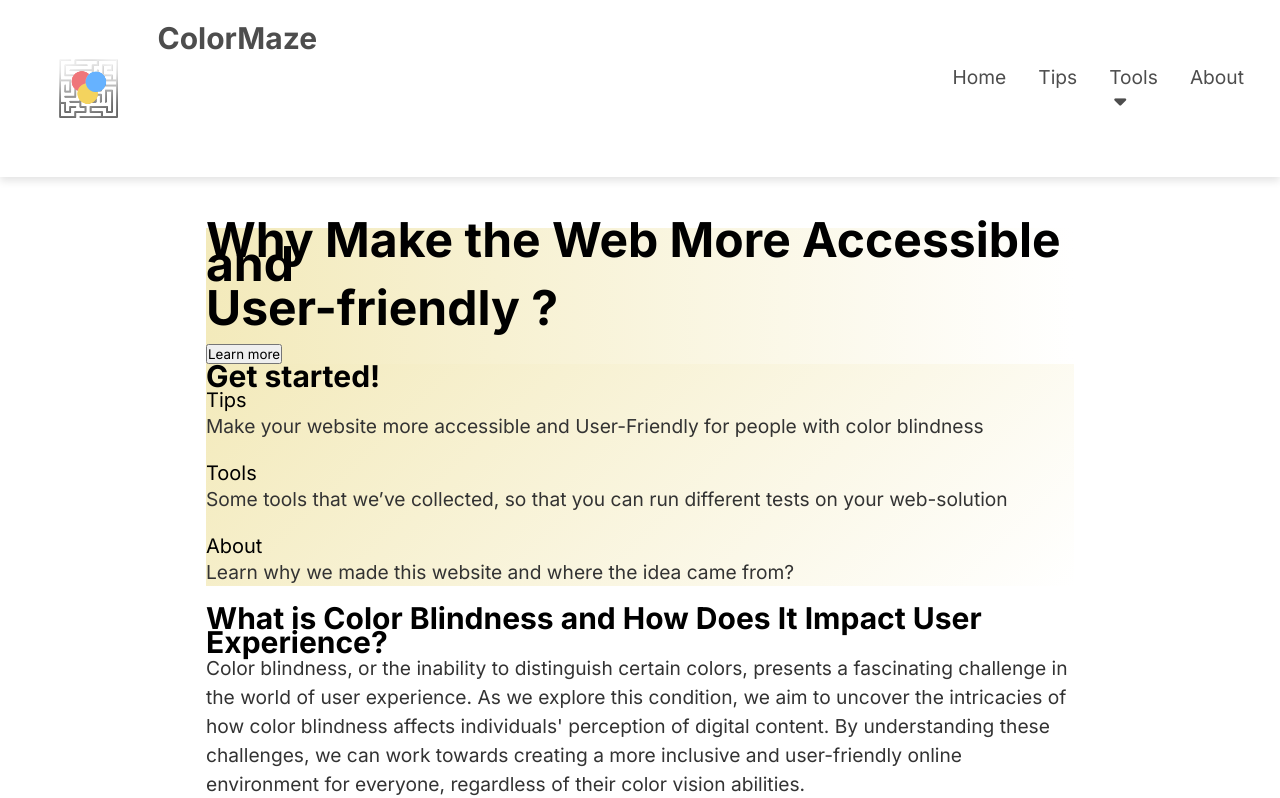
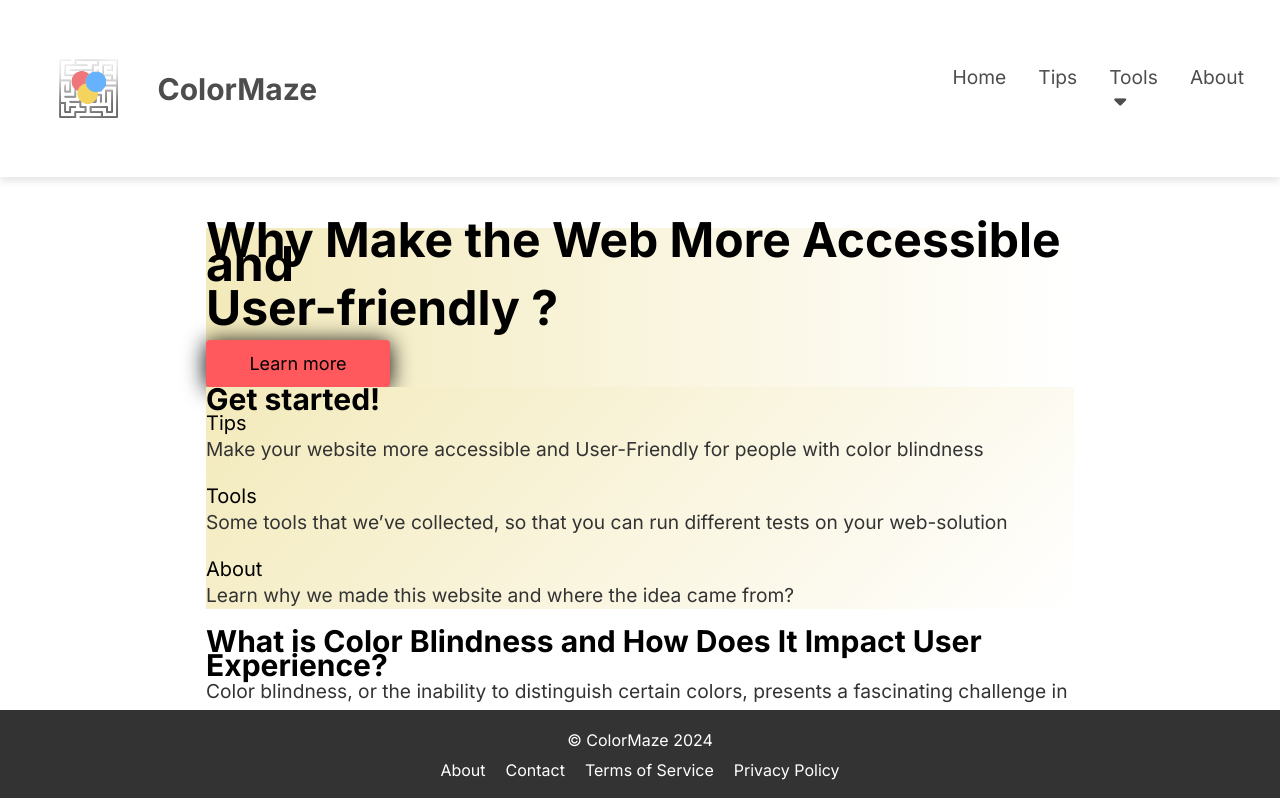
Before and after one commit to KetrinV/colorblind-people-app, a Nuxt app: page / in a window 1280 px wide. Shown: the top 798 px of the page. Built offline with nearby package versions, Linux system fonts and the light colour scheme.

Commit message:
sticky footer, adjusted navigation bar learn more button

```diff
--- a/assets/css/main.css
+++ b/assets/css/main.css
@@ -22,16 +22,15 @@ body {
   }
 
   .navbar {
-    background-color: #FFFFFF;
     display: flex;
     flex-direction: row;
     justify-content: space-between;
     align-items: center;
-    padding: 1rem;
     color: #4D4D4D;
     position: fixed;
     width: 100%;
     top: 0;
+    background-color: #FFFFFF;
     box-shadow: 0px 4px 8px 0px rgba(0, 0, 0, 0.11);
   }
 
@@ -40,7 +39,9 @@ body {
     text-decoration: none;
     font-size: 1.25rem;
     display: flex;
+    align-items: center;
   }
+
 
   .menu ul {
     list-style: none;
@@ -52,6 +53,7 @@ body {
   .menu li {
     margin: 0 1rem;
   }
+
   .menu a {
     color: #4D4D4D;
     text-decoration: none;
@@ -170,6 +172,9 @@ body {
     background-color: #333;
     color: #fff;
     padding: 20px;
+    position: fixed;
+    bottom: 0;
+    width: 100%;
     text-align: center;
   }
 
@@ -196,7 +201,7 @@ body {
 
 
 
-/*Dropdown weapon below*/
+/*Dropdown menu  below*/
 
   .dropdown {
     position: relative;
@@ -231,7 +236,7 @@ body {
     display: block;
   }
 
-/*Dropdown weapon above*/
+/*Dropdown menu above*/
 
 
 /*Main - Home*/
@@ -239,6 +244,20 @@ body {
 .herobanner {
   background: #F3EABB;
   background: linear-gradient(90deg, #F3EABB, #FFFFFF);
+}
+
+#red-button {
+  border-radius: 0.25rem;
+  background: #FF595E;
+  box-shadow: 0 2px 22px 0;
+  display: flex;
+  width: 11.5rem;
+  height: 2.9375rem;
+  justify-content: center;
+  align-items: center;
+  color: #000;
+  font-size: 1.125rem;
+  border: none;
 }
 
 #colorblindness-type {
@@ -299,19 +318,6 @@ input[type=checkbox] {
     display: none;
   }
 
-  .nav {
-      display: none;
-      position: absolute;
-      margin-top: 20px;
-      right: 0;
-      left: 0;
-      text-align: center;
-      padding: 1rem 0;
-      background-color: rgba(40, 73, 120, 0.8);
-      border-radius: 0.5rem;
-      z-index: 1;
-  }
-
   input[type=checkbox]:checked~.nav {
       display: block;
   }
--- a/pages/index.vue
+++ b/pages/index.vue
@@ -14,7 +14,7 @@
                     <section class="herobanner">
                         <h1>Why Make the Web More Accessible and</h1>
                         <h1>User-friendly ?</h1>
-                        <button>Learn more</button>
+                        <button id="red-button">Learn more</button>
                     </section>
                     <section class="get-started">
                         <h2>Get started!</h2>
```
